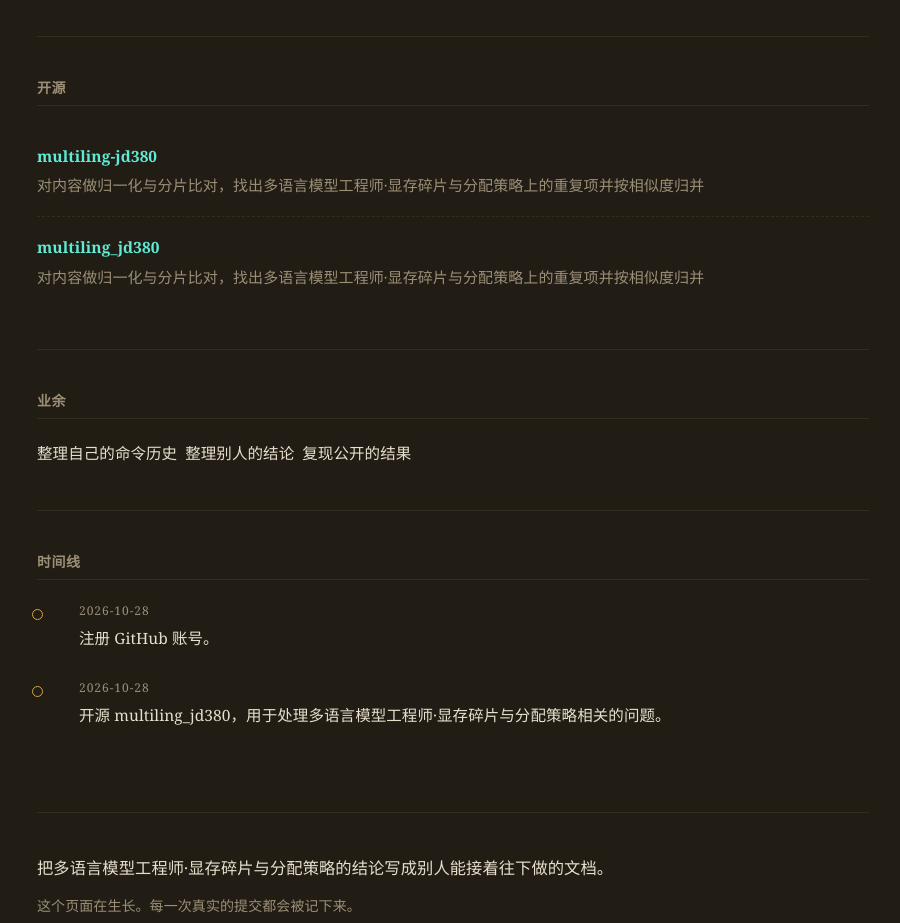
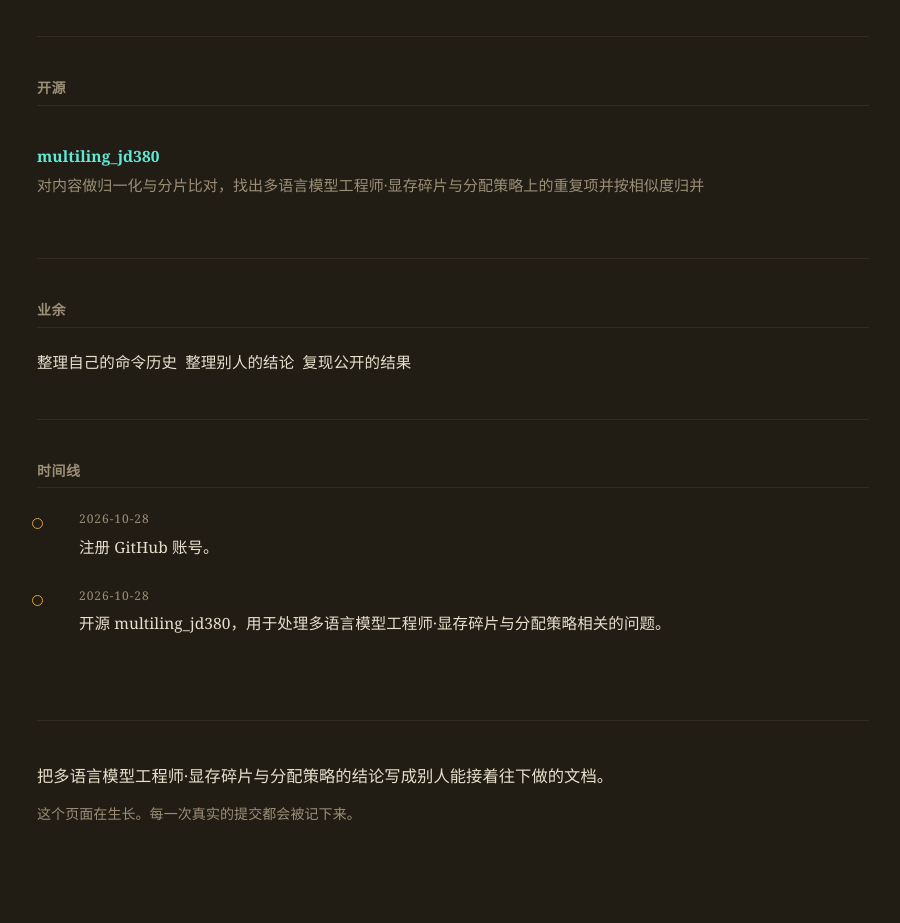
Before and after one commit to rylalchard/rylalchard.github.io, a plain HTML site: page index.html in a window 1280 px wide. Shown: the part 880-1803 px from the top of the page, without its empty margins (187-1087 px from the left). Drawn offline with Linux system fonts and the light colour scheme.

Commit message:
fix: 更新个人站点

```diff
--- a/index.html
+++ b/index.html
@@ -102,9 +102,6 @@
 <section id="work">
   <h2>开源</h2>
   <ul class="repos">
-    <li><div class="name"><a href="https://github.com/rylalchard/multiling-jd380" rel="noopener">multiling-jd380</a></div>
-      <div class="desc">对内容做归一化与分片比对，找出多语言模型工程师·显存碎片与分配策略上的重复项并按相似度归并</div>
-    </li>
     <li><div class="name"><a href="https://github.com/rylalchard/multiling_jd380" rel="noopener">multiling_jd380</a></div>
       <div class="desc">对内容做归一化与分片比对，找出多语言模型工程师·显存碎片与分配策略上的重复项并按相似度归并</div>
     </li>
```
